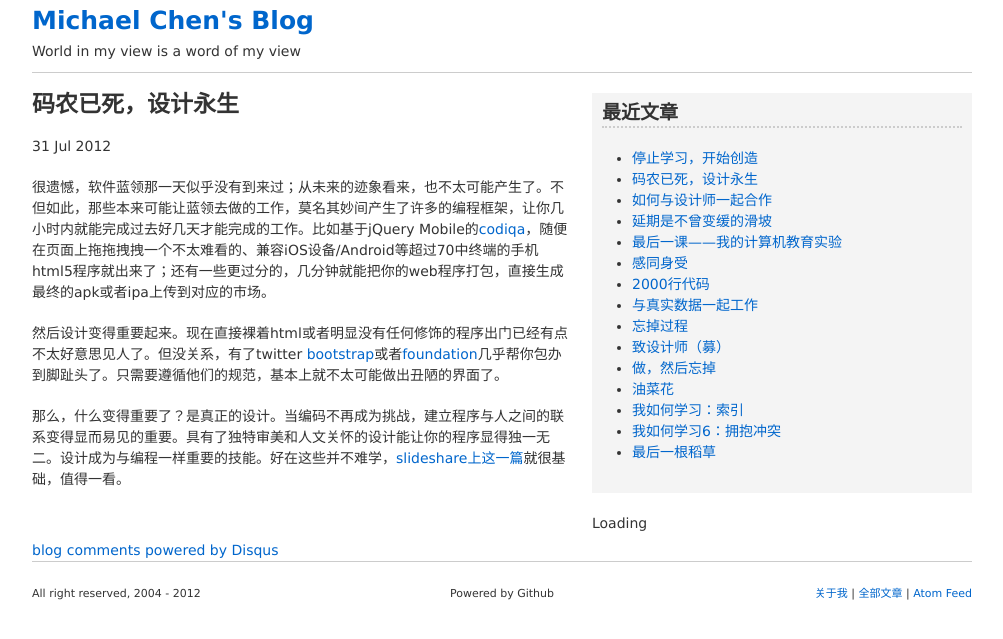
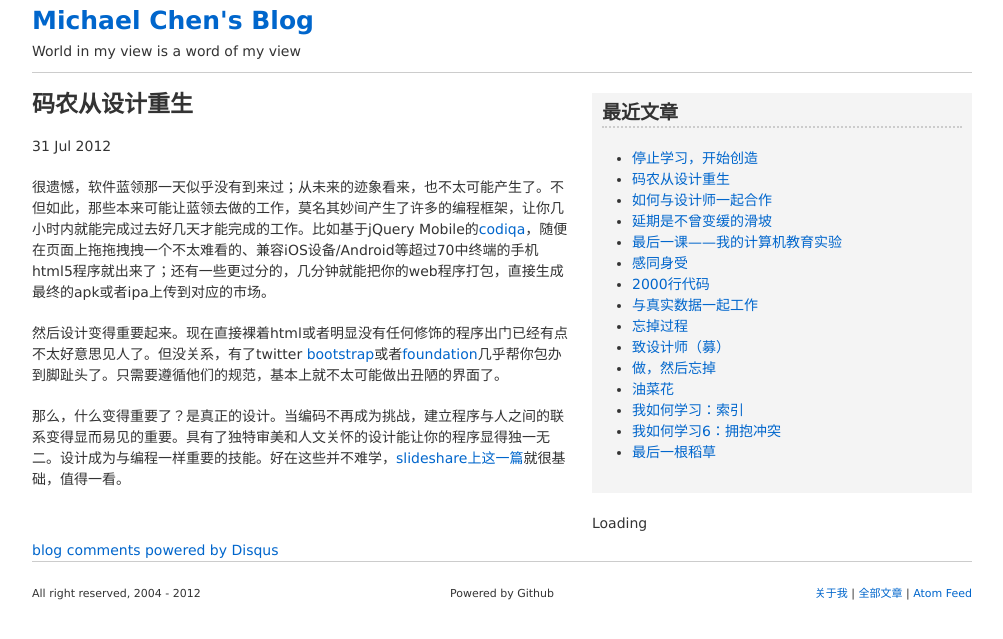
Before and after one commit to mechiland/mechiland.github.com, a Jekyll site: the page built from _posts/2012-07-31-coders-are-dead-long-live-design.md, in a window 1280 px wide. Shown: the top 639 px of the page, without its empty margins (138-1141 px from the left). Built offline with Jekyll 4.4.1, drawn with Linux system fonts in a browser that asks for light colours; Markdown is read by kramdown in place of the engine named in the settings; comment, search, counter and statistics services are not loaded.

Commit message:
change title

```diff
--- a/_posts/2012-07-31-coders-are-dead-long-live-design.md
+++ b/_posts/2012-07-31-coders-are-dead-long-live-design.md
@@ -3,7 +3,7 @@ layout: post
 status: publish
 type: post
 published: true
-title: "码农已死，设计永生"
+title: "码农从设计重生"
 ---
 
 很遗憾，软件蓝领那一天似乎没有到来过；从未来的迹象看来，也不太可能产生了。不但如此，那些本来可能让蓝领去做的工作，莫名其妙间产生了许多的编程框架，让你几小时内就能完成过去好几天才能完成的工作。比如基于jQuery Mobile的[codiqa](http://www.codiqa.com/)，随便在页面上拖拖拽拽一个不太难看的、兼容iOS设备/Android等超过70中终端的手机html5程序就出来了；还有一些更过分的，几分钟就能把你的web程序打包，直接生成最终的apk或者ipa上传到对应的市场。
```
